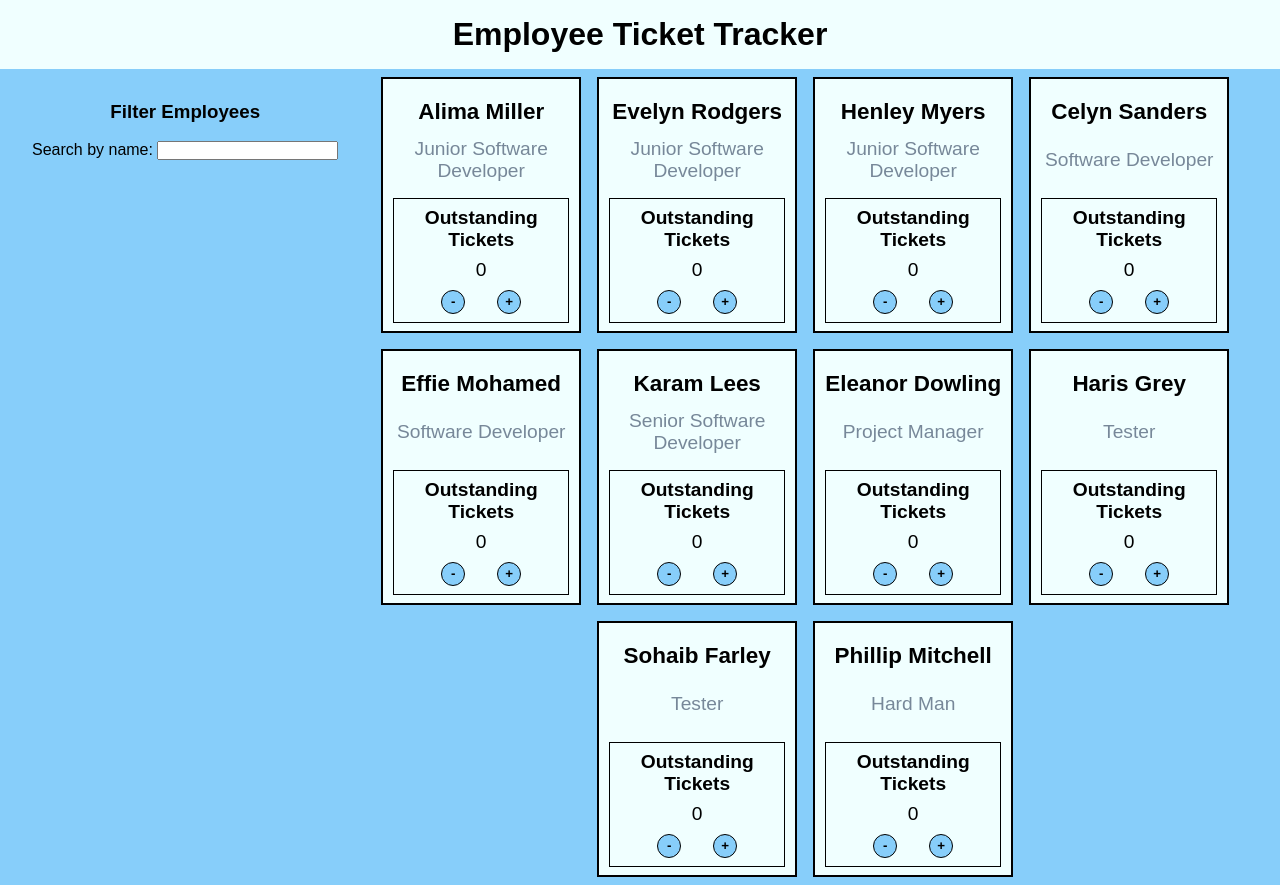
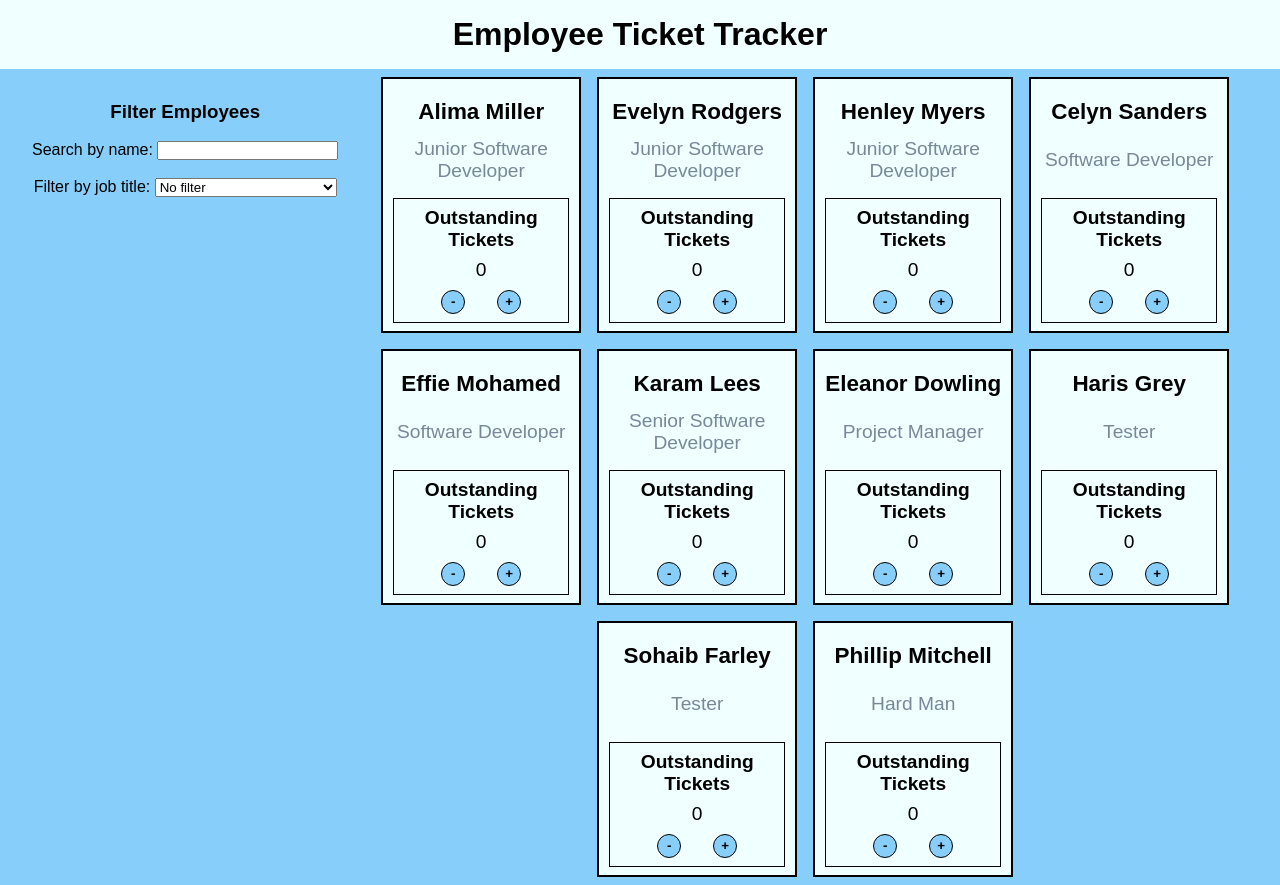
Before and after one commit to emmymitch/ticket-tracker, a React (Create React App) app: page / in a window 1280 px wide. Built offline with nearby package versions, Linux system fonts and the light colour scheme; a web font is replaced by a local one.

Commit message:
Added job role filter

```diff
--- a/src/App.jsx
+++ b/src/App.jsx
@@ -6,6 +6,7 @@ import Filter from './components/Filter/Filter';
 
 const App = () => {
   const [cardsToRender, setCardsToRender] = useState(team);
+  let dropdownCode = "";
 
   const searchEmployees = (event) => {
     const searchTerm = event.target.value.toLowerCase();
@@ -17,8 +18,34 @@ const App = () => {
         }
     })
 
+    setCardsToRender(searchList);
+  }
 
-    setCardsToRender(searchList);
+  //Get list of job roles for dropdown filter
+  let jobRoles = [];
+  const optionList = team.map((employee) => {
+    if (jobRoles.indexOf(employee.role) == -1){
+      jobRoles.push(employee.role);
+      return <option value={employee.role}>{employee.role}</option>;
+    }
+  })
+
+  const filterByJob = (event) => {
+    const filterTerm = event.target.value;
+    const filterList = [];
+
+    team.forEach((employee) => {
+      //If no filter selected
+      if (filterTerm == "all"){
+        filterList.push(employee);
+
+      //Otherwise check role against filter
+      } else if (employee.role.toLowerCase() == filterTerm.toLowerCase()){
+        filterList.push(employee);
+      }
+    })
+
+    setCardsToRender(filterList);
   }
 
   return (
@@ -32,7 +59,14 @@ const App = () => {
           <section className='filter-section'>
             <h3>Filter Employees</h3>
             <br></br>
-              <Filter label="Search by name: " name="searchBar" type="text" func={searchEmployees} />
+            <Filter label="Search by name: " name="searchBar" type="text" func={searchEmployees} />
+            <br></br>
+            <br></br>
+            <label htmlFor='jobFilter'>Filter by job title: </label>
+            <select onChange={filterByJob} className='dropdownFilter' name='jobFilter'>
+              <option value="all">No filter</option>
+              {optionList}
+            </select>
           </section>
 
           <section className="cards-section">
```
